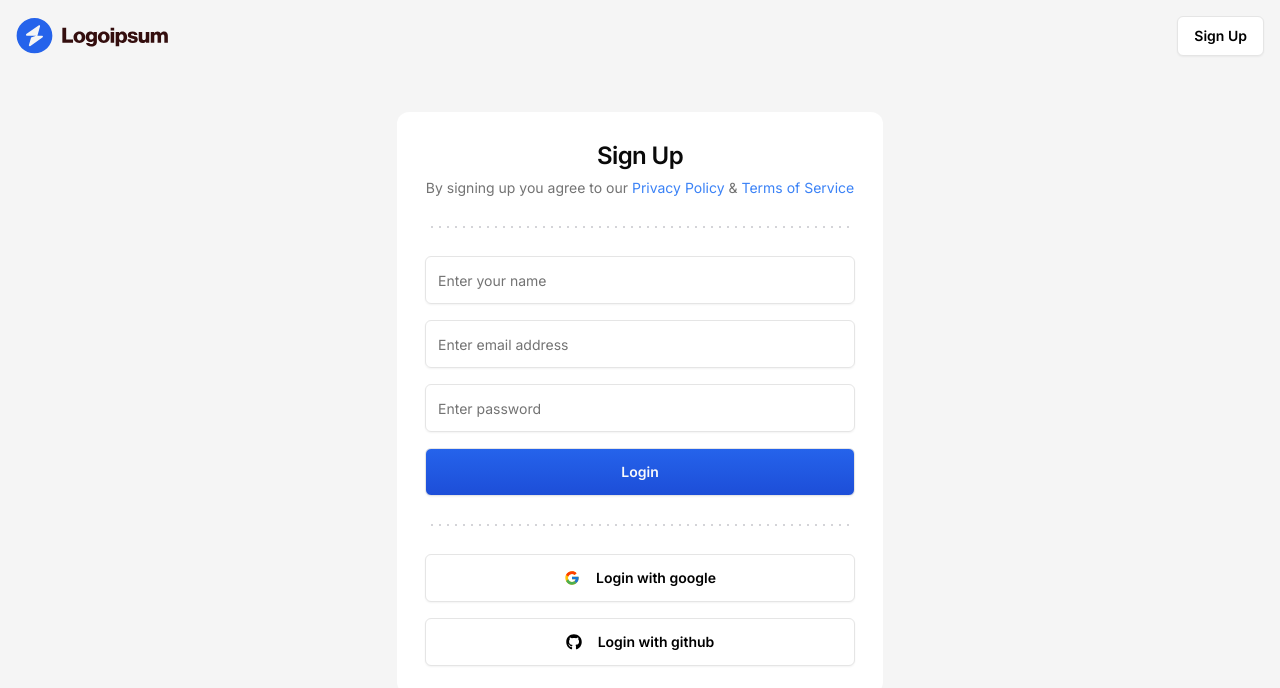
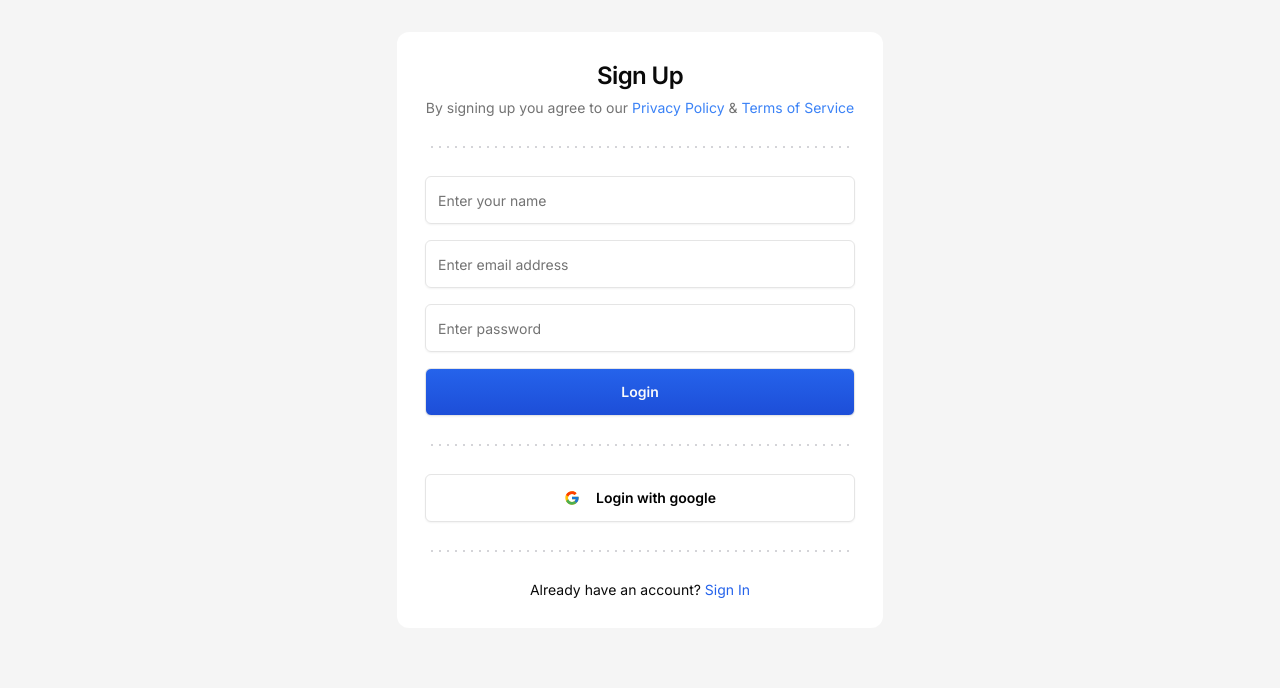
Before and after one commit to metadol/zira, a Next.js app: page /sign-up in a window 1280 px wide. Shown: the top 688 px of the page. Built offline with nearby package versions, Linux system fonts and the light colour scheme.

Commit message:
tested api route

```diff
--- a/src/app/(auth)/layout.tsx
+++ b/src/app/(auth)/layout.tsx
@@ -1,14 +1,21 @@
+"use client";
+
 import { Button } from "@/components/ui/button";
 import Image from "next/image";
+import Link from "next/link";
+
+import { usePathname } from "next/navigation";
 
 interface AuthLayoutProps {
   children: React.ReactNode;
 }
 const AuthLayout = ({ children }: AuthLayoutProps) => {
+  const pathname = usePathname();
+  const isSignIn = pathname === "/sign-in";
   return (
     <main className="bg-neutral-100 min-h-screen ">
-            <div className="mx-auto max-w-screen-2xl p-4 ">
-                <nav className="flex justify-between items-center">
+      <div className="mx-auto max-w-screen-2xl p-4">
+        {/* <nav className="flex justify-between items-center">
           <Image
             src="/logo.svg"
             alt="Logo"
@@ -16,10 +23,14 @@ const AuthLayout = ({ children }: AuthLayoutProps) => {
             height={56}
             className="object-contain"
           />
-                    <Button variant={"secondary"}>Sign Up</Button>
-                </nav>
+          <Button asChild variant={"secondary"}>
+            <Link href={isSignIn ? "/sign-up" : "/sign-in"}>
+              {isSignIn ? "Sign Up" : "Sign In"}
+            </Link>
+          </Button>
+        </nav> */}
 
-                <div className="flex flex-col items-center justify-center pt-4 md:pt-14">
+        <div className="flex flex-col items-center justify-center  pt-4">
           {children}
         </div>
       </div>
--- /dev/null
+++ b/src/app/api/test/route.ts
@@ -0,0 +1,3 @@
+export function GET() {
+  return new Response('Hello, Next.js!')
+}
--- a/src/features/auth/components/sign-in-card.tsx
+++ b/src/features/auth/components/sign-in-card.tsx
@@ -22,6 +22,7 @@ import {
   FormMessage,
 } from "@/components/ui/form";
 import { FormInput } from "@/components/form-input";
+import Link from "next/link";
 
 const formSchema = z.object({
   email: z.string().email({ message: "Invalid email address" }),
@@ -92,7 +93,7 @@ export const SignInCard = () => {
           <FcGoogle className="mr-2 size-6" />
           Login with google
         </Button>
-        <Button
+        {/* <Button
           disabled={false}
           variant={"secondary"}
           size={"lg"}
@@ -100,7 +101,20 @@ export const SignInCard = () => {
         >
           <FaGithub className="mr-2 size-6" />
           Login with github
-        </Button>
+        </Button> */}
+      </CardContent>
+
+      <div className="px-7">
+        <DottedSeparator />
+      </div>
+
+      <CardContent className="p-7 flex justify-center items-center">
+        <p className="text-sm text-center">
+          Don&apos;t have an account?{" "}
+          <Link href="/sign-up" className="text-blue-600">
+            Sign Up
+          </Link>
+        </p>
       </CardContent>
     </Card>
   );
--- a/src/features/auth/components/sign-up-card.tsx
+++ b/src/features/auth/components/sign-up-card.tsx
@@ -111,7 +111,7 @@ export const SignUpCard = () => {
           <FcGoogle className="mr-2 size-6" />
           Login with google
         </Button>
-        <Button
+        {/* <Button
           disabled={false}
           variant={"secondary"}
           size={"lg"}
@@ -119,7 +119,20 @@ export const SignUpCard = () => {
         >
           <FaGithub className="mr-2 size-6" />
           Login with github
-        </Button>
+        </Button> */}
+      </CardContent>
+
+      <div className="px-7">
+        <DottedSeparator />
+      </div>
+
+      <CardContent className="p-7 flex justify-center items-center">
+        <p className="text-sm text-center">
+          Already have an account?{" "}
+          <Link href="/sign-in" className="text-blue-600 ">
+            Sign In
+          </Link>
+        </p>
       </CardContent>
     </Card>
   );
```
Lines whose indentation alone changed are shown as unchanged.
